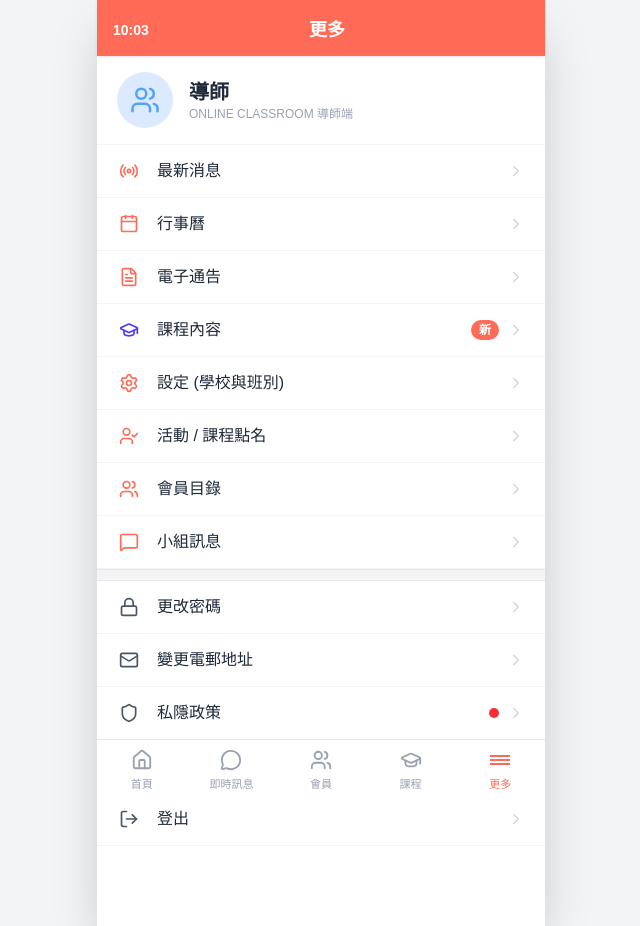
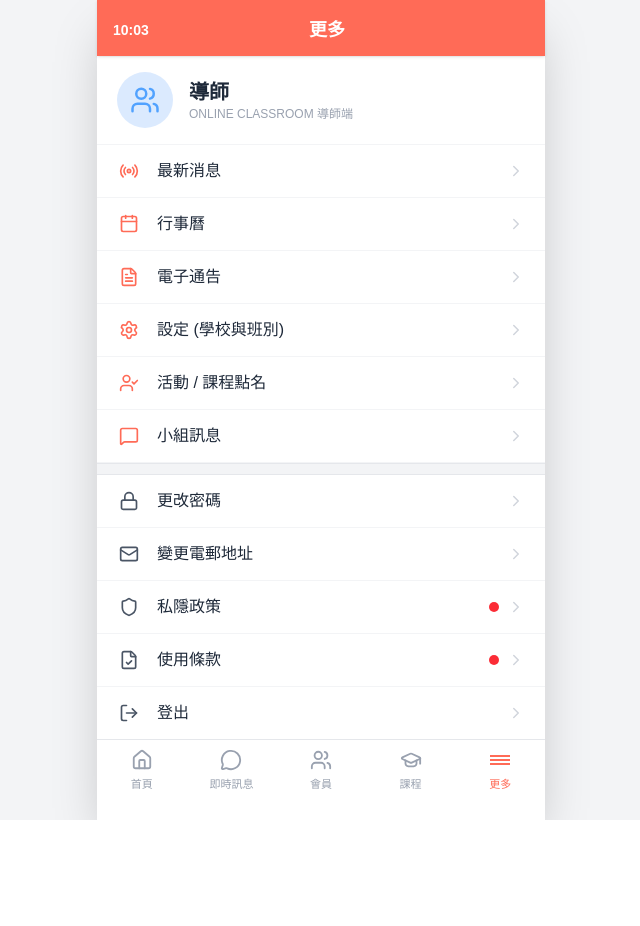
Before and after one commit to stccml-kenny/online-classroom, a Next.js app: page / in a window 1280 px wide. Shown: the whole page, without its empty margins (319-959 px from the left). After the commit the page ends 820 px from the top, so only its background shows below. Built offline with nearby package versions, Linux system fonts and the light colour scheme; no server answers.

Commit message:
Fix TS2722 optional onClose check in ClassManagementModal

```diff
--- a/app/page.tsx
+++ b/app/page.tsx
@@ -304,11 +304,8 @@ export default function OnlineClassroomApp() {
           <MoreView
             noticeCount={notices.length}
             onOpenNotices={() => setShowNoticeModal(true)}
-            onOpenHomework={() => setShowCourseContentModal(true)}
-            onOpenCourseContent={() => handleOpenCourseContent('', '全部分校', false)}
             onOpenSetup={() => setShowSetupModal(true)} // ⭐ 設定按鍵開啟「學校/分校及班別設定」彈窗
             onOpenAttendance={() => setShowAttendanceModal(true)}
-            onOpenClasses={() => setActiveTab('members')}
           />
         )}
 
--- a/components/homework/HomeworkSetupModal.tsx
+++ b/components/homework/HomeworkSetupModal.tsx
@@ -379,7 +379,7 @@ export const HomeworkSetupModal: React.FC<HomeworkSetupModalProps> = ({
       } catch (e) {}
       onUpdateCourses(updated);
       if (oldCourse && oldCourse.name !== finalName && onRenameCourse) {
-        onRenameCourse(oldCourse.name, finalName);
+        onRenameCourse?.(oldCourse.name, finalName);
       }
     } else {
       // 新增 (⭐ 只有相同學校、時段及名稱，才顯示課程已存在)
@@ -509,7 +509,7 @@ export const HomeworkSetupModal: React.FC<HomeworkSetupModalProps> = ({
     if (val !== oldBranch) {
       const updated = branches.map((b) => (b === oldBranch ? val : b));
       onUpdateBranches(updated);
-      if (onRenameBranch) onRenameBranch(oldBranch, val);
+      if (onRenameBranch) onRenameBranch?.(oldBranch, val);
     }
     setEditingItem(null);
   };
@@ -544,7 +544,7 @@ export const HomeworkSetupModal: React.FC<HomeworkSetupModalProps> = ({
     if (val !== oldClass) {
       const updated = classes.map((c) => (c === oldClass ? val : c));
       onUpdateClasses(updated);
-      if (onRenameClass) onRenameClass(oldClass, val);
+      if (onRenameClass) onRenameClass?.(oldClass, val);
     }
     setEditingItem(null);
   };
--- a/components/more/MoreView.tsx
+++ b/components/more/MoreView.tsx
@@ -1,8 +1,8 @@
 import React from 'react';
 import {
-  Users, Radio, Calendar, FileText, BookOpen,
+  Users, Radio, Calendar, FileText,
   UserCheck, MessageSquare, Lock, Mail, Shield,
-  FileCheck, LogOut, GraduationCap, Settings
+  FileCheck, LogOut, Settings
 } from 'lucide-react';
 import { MenuItem } from './MenuItem';
 
@@ -11,18 +11,15 @@ interface MoreViewProps {
   onOpenNotices: () => void;
   onOpenHomework?: () => void;
   onOpenAttendance: () => void;
-  onOpenClasses: () => void;
-  onOpenCourseContent: () => void;
+  onOpenClasses?: () => void;
+  onOpenCourseContent?: () => void;
   onOpenSetup?: () => void; // ⭐ 設定入口
 }
 
 export const MoreView: React.FC<MoreViewProps> = ({
   noticeCount,
   onOpenNotices,
-  onOpenHomework,
   onOpenAttendance,
-  onOpenClasses,
-  onOpenCourseContent,
   onOpenSetup,
 }) => {
   return (
@@ -48,13 +45,6 @@ export const MoreView: React.FC<MoreViewProps> = ({
           badge={noticeCount && noticeCount > 0 ? `${noticeCount}` : undefined}
           onClick={onOpenNotices}
         />
-        {/* 第一層目錄：課程內容 */}
-        <MenuItem
-          icon={<GraduationCap className="text-indigo-600" size={20} />}
-          title="課程內容"
-          badge="新"
-          onClick={onOpenCourseContent}
-        />
         {/* ⭐ 設定按鍵：只保留學校/分校及班別設定 */}
         <MenuItem
           icon={<Settings className="text-[#FF6B57]" size={20} />}
@@ -65,11 +55,6 @@ export const MoreView: React.FC<MoreViewProps> = ({
           icon={<UserCheck className="text-[#FF6B57]" size={20} />}
           title="活動 / 課程點名"
           onClick={onOpenAttendance}
-        />
-        <MenuItem
-          icon={<Users className="text-[#FF6B57]" size={20} />}
-          title="會員目錄"
-          onClick={onOpenClasses}
         />
         <MenuItem icon={<MessageSquare className="text-[#FF6B57]" size={20} />} title="小組訊息" />
       </div>
```
